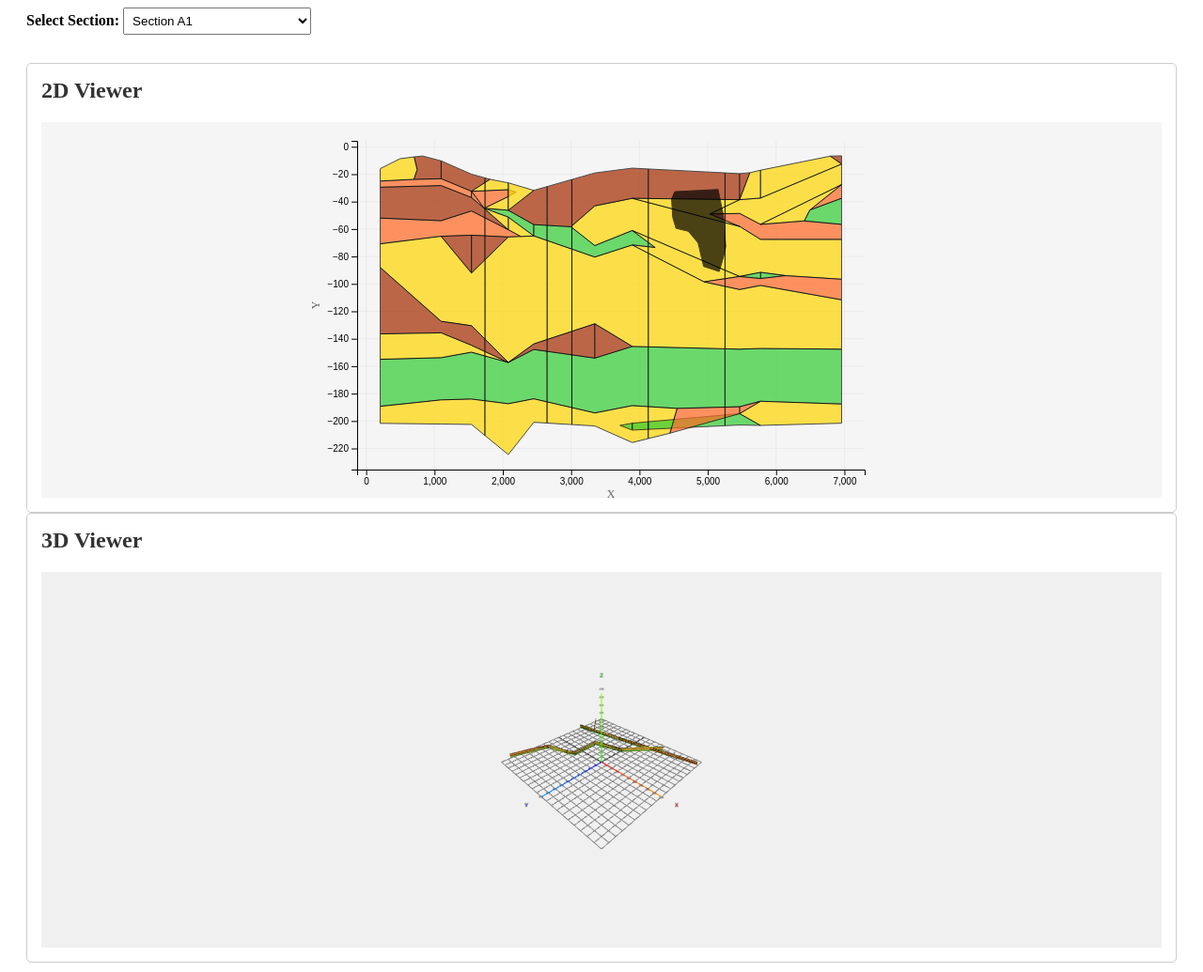
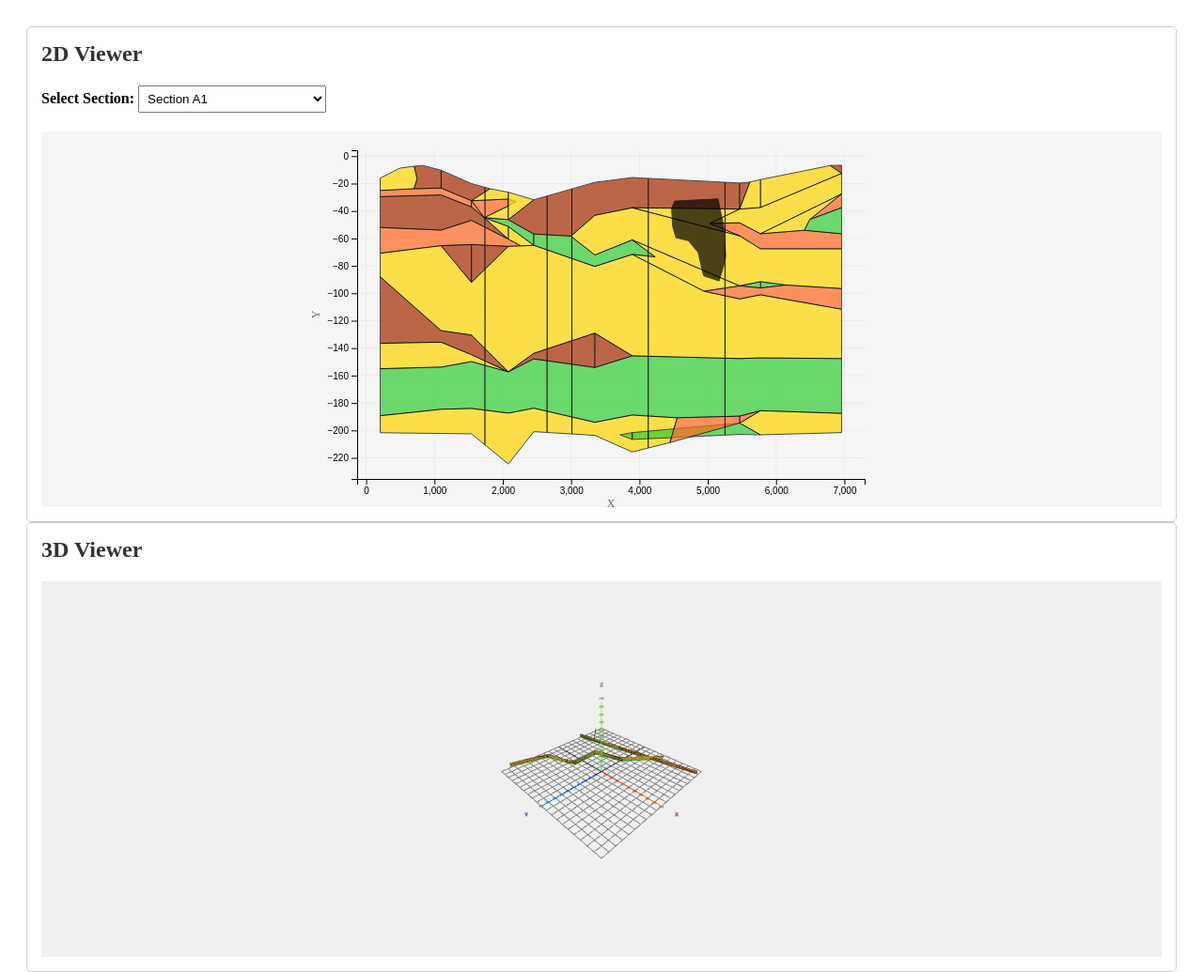
Before and after one commit to lenhatminh451/Le_Nhat-Minh-Full_stack-VCAPTECH, a plain HTML site: page index.html in a window 1280 px wide. Shown: the whole page at 94% size. Drawn offline with nearby package versions, Linux system fonts and the light colour scheme; animation ran at ten frames a second.

Commit message:
Update frontend that not allow changing section for 3d viewer

```diff
--- a/index.html
+++ b/index.html
@@ -9,16 +9,17 @@
 </head>
 
 <body>
-    <label for="sectionSelect">Select Section: </label>
-    <select id="sectionSelect"></select>
-
-    <div id="emptySectionMessage">
-        This section has no polygons to display.
-    </div>
-
     <div class="container">
         <div class="viewer-container">
             <h2>2D Viewer</h2>
+
+            <label for="sectionSelect">Select Section: </label>
+            <select id="sectionSelect"></select>
+
+            <div id="emptySectionMessage">
+                This section has no polygons to display.
+            </div>
+
             <div id="viewer2d"></div>
         </div>
         <div class="viewer-container">
--- a/style.css
+++ b/style.css
@@ -14,12 +14,11 @@
 }
 
 label {
-    padding-left: 20px;
     font-weight: 700;
 }
 
 select {
-    margin-bottom: 10px;
+    margin-bottom: 20px;
     padding: 5px;
     width: 200px;
 }
@@ -47,4 +46,5 @@ h2 {
     font-weight: 500;
     justify-self: center;
     font-size: larger;
+    margin-bottom: 20px;
 }
```
